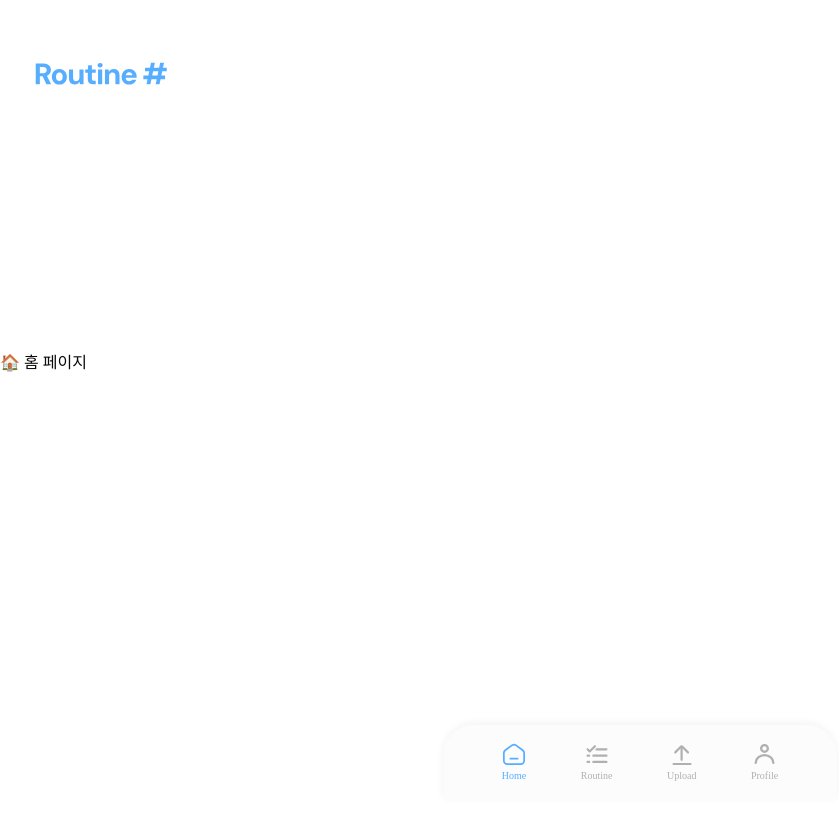
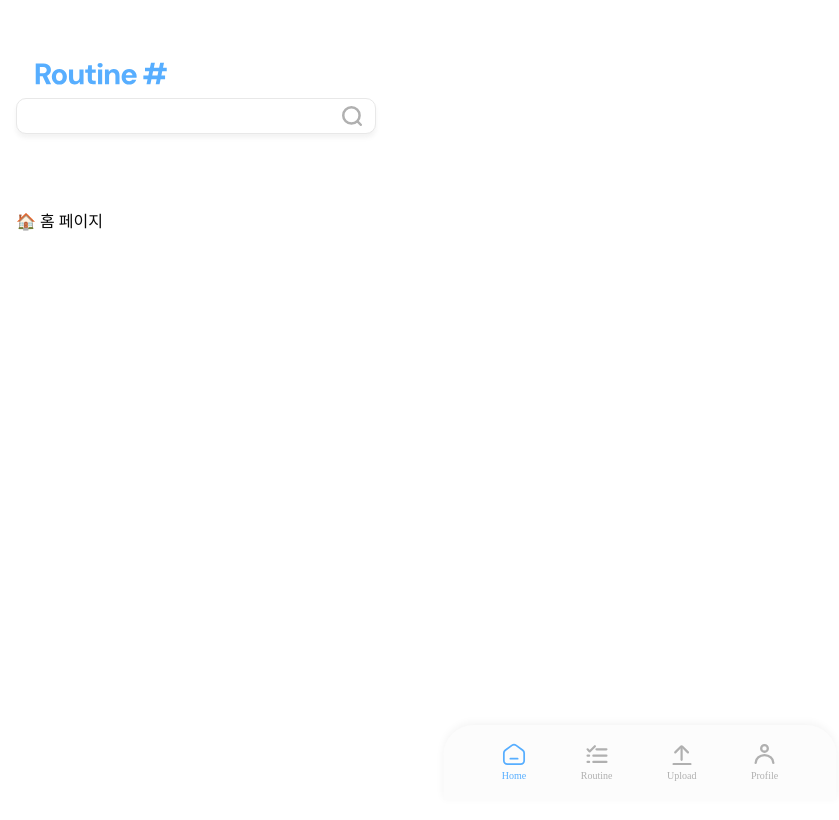
Before and after one commit to yS2h/routine-shop, a React (Vite) app in the folder frontend/: page / in a window 1280 px wide. Shown: the top 820 px of the page, without its empty margins (0-839 px from the left). Built offline with nearby package versions, Linux system fonts and the light colour scheme; the HTML template or start-up script is replaced by a standard one.

Commit message:
feat: 홈페이지에 검색 컴포넌트 추가

```diff
--- a/frontend/src/pages/Home/index.tsx
+++ b/frontend/src/pages/Home/index.tsx
@@ -1,3 +1,10 @@
+import Search from '@/components/Search'
+
 export default function Home() {
-  return <div>🏠 홈 페이지</div>
+  return (
+    <div className="relative min-h-screen px-4 space-y-6">
+      <Search />
+      <div className="pt-[150px]">🏠 홈 페이지</div>
+    </div>
+  )
 }
```
